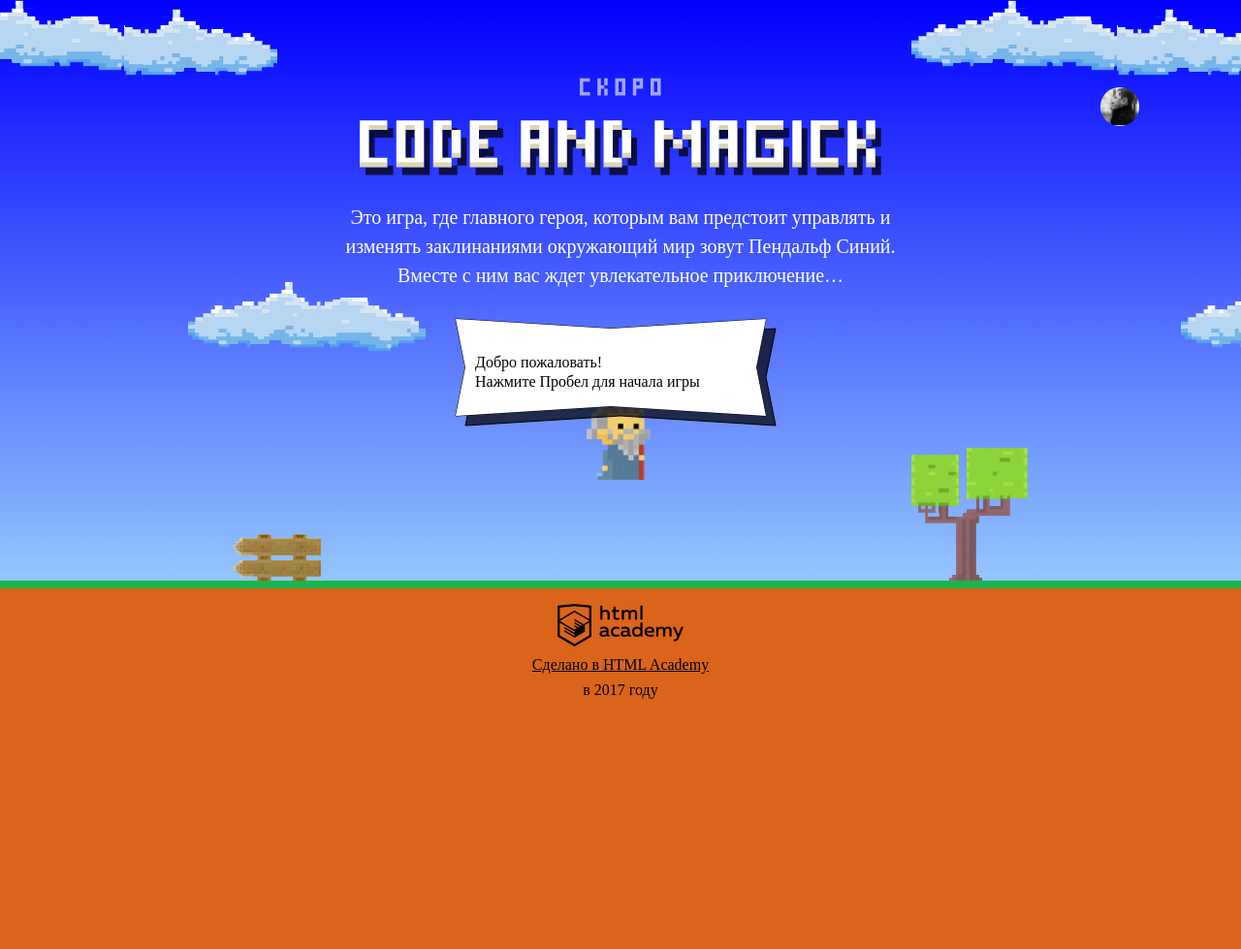
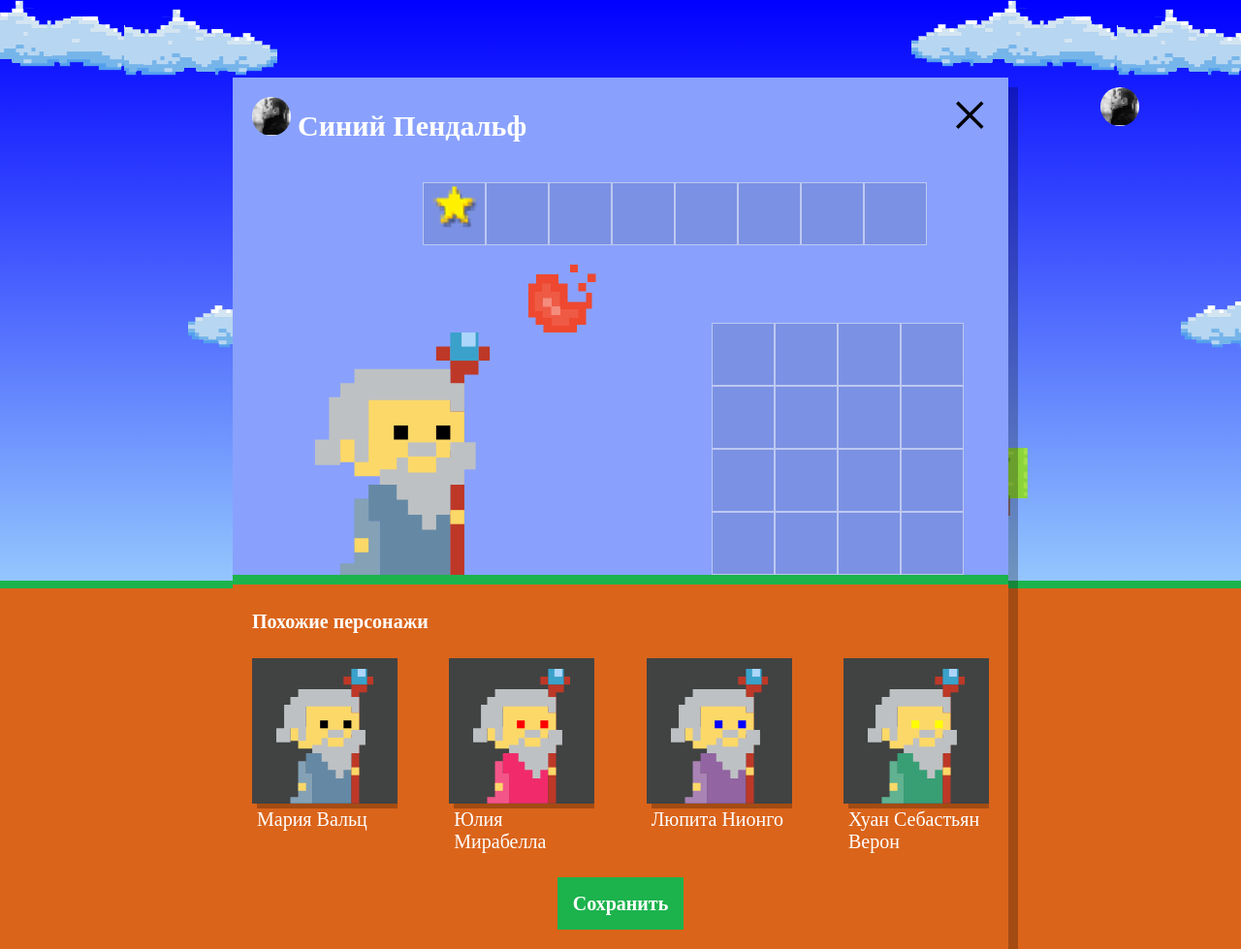
Before and after one commit to halikov/91943-code-and-magick-17, a website: page index.html in a window 1280 px wide. Shown: the whole page at 97% size. Before the commit the page ends 800 px from the top, so only its background shows below. Drawn offline with Linux system fonts and the light colour scheme; a web font is replaced by a local one.

Commit message:
дз по демке, сделана сборка имени из массивов имён и фамилий

```diff
--- a/index.html
+++ b/index.html
@@ -203,6 +203,7 @@
   }
 </script>
 
+<script src="js/setup.js"></script>
 <script src="js/stat.js"></script>
 <script src="js/game.js"></script>
 
--- /dev/null
+++ b/js/setup.js
@@ -0,0 +1,64 @@
+'use strict';
+
+var userDialog = document.querySelector('.setup');
+userDialog.classList.remove('hidden');
+
+document.querySelector('.setup-similar').classList.remove('hidden');
+var similarListElement = document.querySelector('.setup-similar-list');
+var similarWizardTemplate = document.querySelector('#similar-wizard-template')
+    .content
+    .querySelector('.setup-similar-item');
+
+var getRandom = function (min, max) {
+  return Math.floor(Math.random() * (max - min + 1) + min);
+};
+
+var firstnames = ['Иван', 'Хуан Себастьян', 'Мария', 'Кристоф', 'Виктор', 'Юлия', 'Люпита', 'Вашингтон'];
+var secondnames = ['да Марья', 'Верон', 'Мирабелла', 'Вальц', 'Онопко', 'Топольницкая', 'Нионго', 'Ирвинг'];
+
+var getUserNames = function () {
+  var userNames = [];
+  for (var i = 1; i < firstnames.length; i++) {
+    userNames.push(firstnames[getRandom(1, firstnames.length - 1)] + ' ' + secondnames[getRandom(1, secondnames.length - 1)]);
+  }
+
+  return userNames;
+};
+
+
+var getWizards = function () {
+  var coatColors = ['rgb(101, 137, 164)', 'rgb(241, 43, 107)', 'rgb(146, 100, 161)', 'rgb(56, 159, 117)', 'rgb(215, 210, 55)', 'rgb(0, 0, 0)'];
+  var eyeColors = ['black', 'red', 'blue', 'yellow', 'green'];
+  var names = getUserNames();
+
+  var wizards = [];
+
+  for (var i = 0; i < 4; i++) {
+    wizards.push({
+      name: names[i],
+      coatColor: coatColors[i],
+      eyeColor: eyeColors[i]
+    });
+  }
+  return wizards;
+};
+
+var wizardsList = getWizards();
+
+var renderWizard = function (wizard) {
+  var wizardElement = similarWizardTemplate.cloneNode(true);
+
+  wizardElement.querySelector('.setup-similar-label').textContent = wizard.name;
+  wizardElement.querySelector('.wizard-coat').style.fill = wizard.coatColor;
+  wizardElement.querySelector('.wizard-eyes').style.fill = wizard.eyeColor;
+
+  return wizardElement;
+};
+
+var fragment = document.createDocumentFragment();
+for (var i = 0; i < wizardsList.length; i++) {
+  fragment.appendChild(renderWizard(wizardsList[i]));
+}
+similarListElement.appendChild(fragment);
+
+userDialog.querySelector('.setup-similar').classList.remove('.hidden');
```
